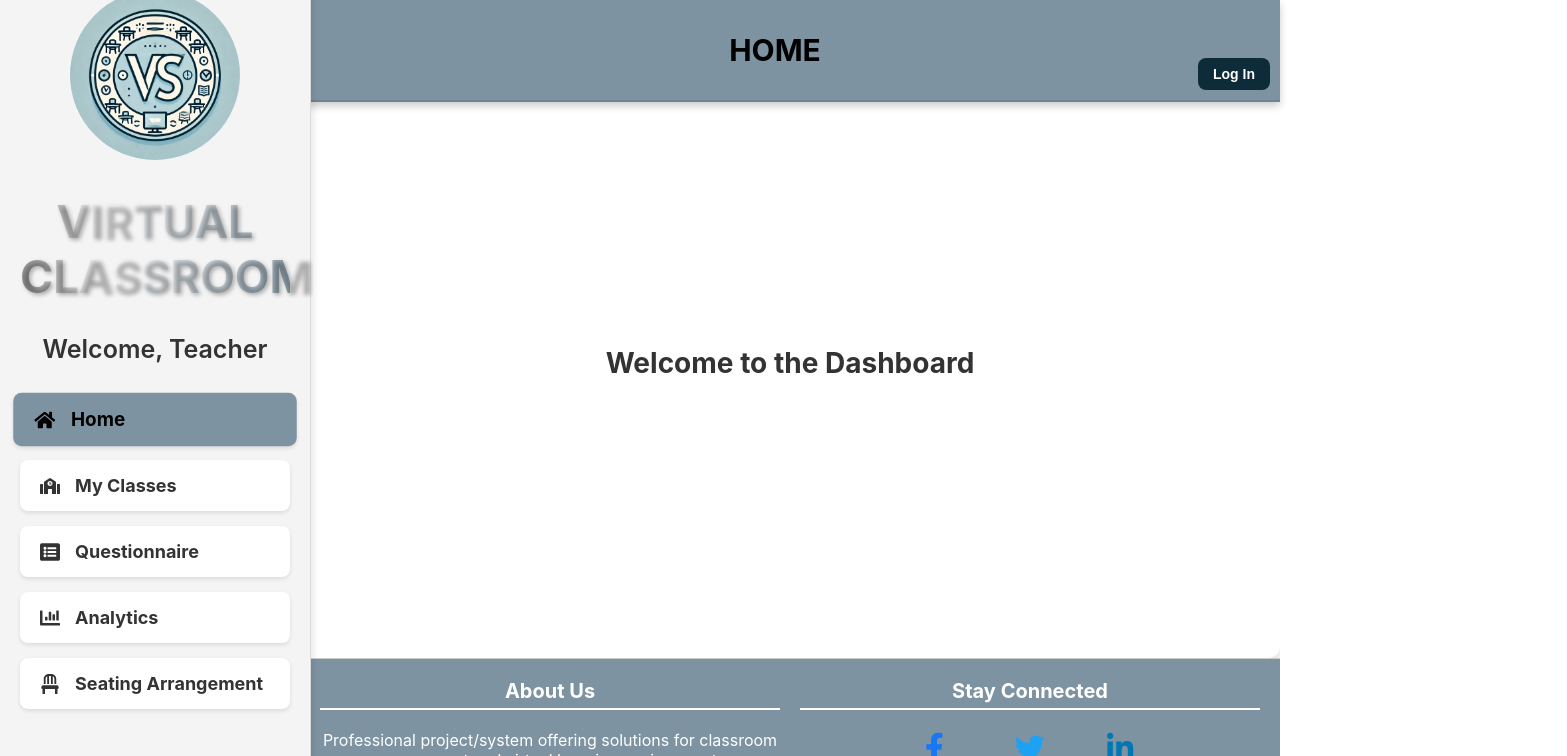
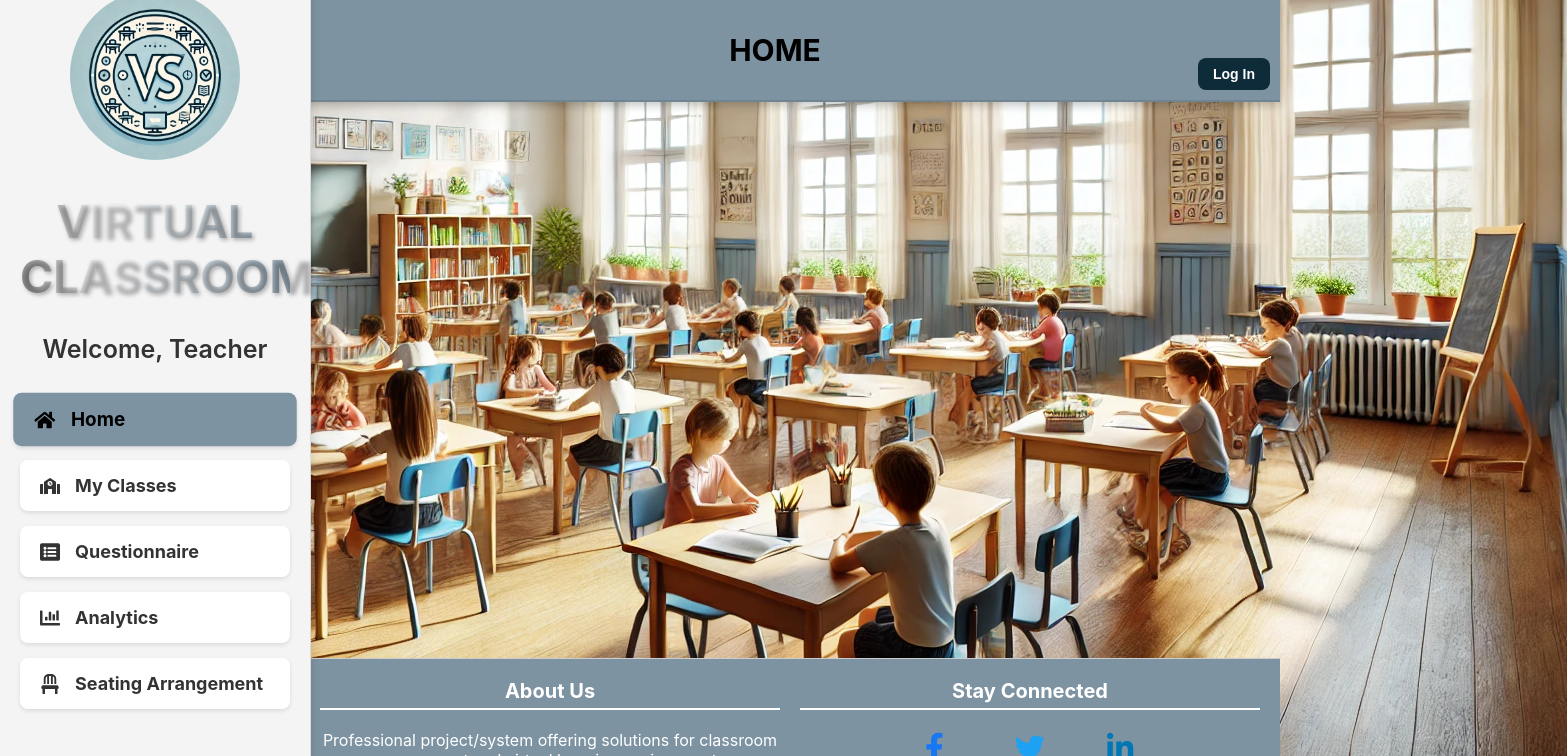
Before and after one commit to nabimari/Final-project, a React (Create React App) app: page /Dashboard in a window 1280 px wide. Shown: the top 756 px of the page, 1567 px wide, since content can reach past the window. Built offline with nearby package versions, Linux system fonts and the light colour scheme; no server answers.

Commit message:
fix main pic

```diff
--- a/src/pages/Dashboard.js
+++ b/src/pages/Dashboard.js
@@ -24,11 +24,12 @@ const Dashboard = () => {
       flexShrink: 0,
     },
     mainContent: {
-      flex: 1,
+      maxWidth: "58%",
+      maxHeight: '60%',
+      height: "50vh",
       display: "flex",
       justifyContent: "center",
       alignItems: "center",
-      padding: "20px",
       backgroundColor: theme === "light" ? "#ffffff" : "#1E1E1E",
       borderRadius: "12px",
       boxShadow: theme === "light"
@@ -150,8 +151,9 @@ const Dashboard = () => {
 
         {/* Main Content */}
         <div style={styles.mainContent}>
-          <h1 style={styles.header}>Welcome to the Dashboard</h1>
+        <img src="/classroom_background.png"></img>
         </div>
+          {/* <h1 style={styles.header}>Welcome to the Dashboard</h1> */}
       </div>
 
       {/* Footer */}
```
